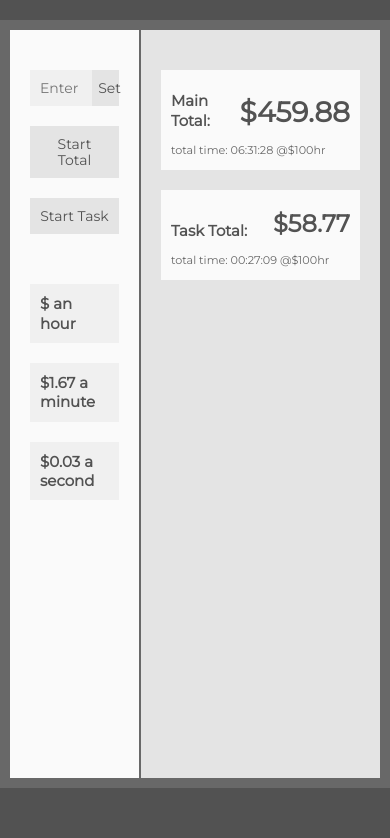
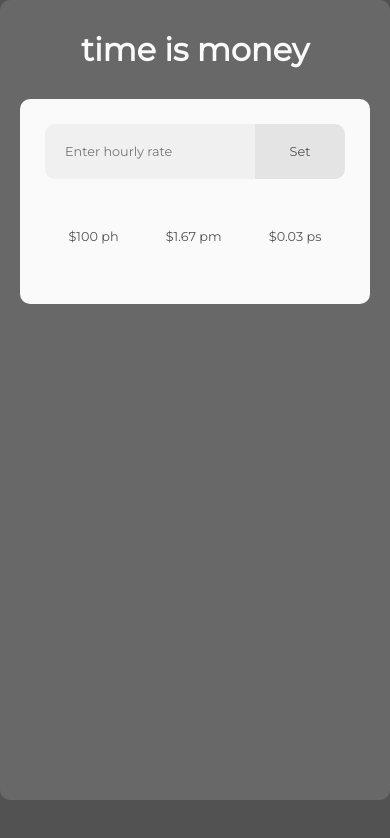
Before and after one commit to caseyharvey/time-is-money, a React (Create React App) app: page / in a window 390 px wide. Shown: the top 838 px of the page. Built offline with nearby package versions, Linux system fonts and the light colour scheme.

Commit message:
add redux-form, refactor code, rebuild css for responsive design

```diff
--- a/package.json
+++ b/package.json
@@ -10,7 +10,8 @@
     "react-dom": "^16.12.0",
     "react-redux": "^7.1.3",
     "react-scripts": "3.3.1",
-    "redux": "^4.0.5"
+    "redux": "^4.0.5",
+    "redux-form": "^8.3.0"
   },
   "scripts": {
     "start": "react-scripts start",
--- a/public/index.html
+++ b/public/index.html
@@ -1,12 +1,9 @@
 <!DOCTYPE html>
 <html lang="en">
   <head>
-    <title>blog app</title>
-    <!-- <link rel="stylesheet" href="style.css" /> -->
-    <link
-      rel="stylesheet"
-      href="https://cdnjs.cloudflare.com/ajax/libs/semantic-ui/2.4.1/semantic.min.css"
-    />
+    <title>tim app</title>
+    <meta charset="UTF-8" />
+    <meta name="viewport" content="width=device-width, initial-scale=1.0" />
     <link
       href="https://fonts.googleapis.com/css?family=Montserrat&display=swap"
       rel="stylesheet"
--- a/src/components/App.css
+++ b/src/components/App.css
@@ -1,3 +1,11 @@
+.responsiveFont, .inputAndStats form input, .inputAndStats form button, .inputAndStats .valueBreakdown {
+  font-size: 0.7em;
+}
+
+.responsiveWidth, .inputAndStats form, .inputAndStats .valueBreakdown {
+  width: 100%;
+}
+
 body {
   margin: 0;
   padding: 0;
@@ -7,145 +15,79 @@ body {
 
 .container {
   margin: auto;
-  padding: 10px;
-  display: -webkit-box;
-  display: -ms-flexbox;
-  display: flex;
-  max-width: 768px;
-  min-height: 768px;
-  margin-top: 20px;
-  -webkit-box-orient: horizontal;
-  -webkit-box-direction: normal;
-      -ms-flex-direction: row;
-          flex-direction: row;
-  background-color: #686868;
-}
-
-.inputs {
-  width: 35%;
   padding: 20px;
   display: -webkit-box;
   display: -ms-flexbox;
   display: flex;
-  padding-top: 40px;
+  min-height: 90vh;
+  max-width: 1024px;
+  border-radius: 10px;
   -webkit-box-orient: vertical;
   -webkit-box-direction: normal;
       -ms-flex-direction: column;
           flex-direction: column;
-  background-color: #fafafa;
+  background-color: #686868;
 }
 
-.inputs .textField {
+.container h1 {
+  color: #fafafa;
+  text-align: center;
+  margin: 10px auto 30px auto;
+}
+
+.inputAndStats {
   width: 100%;
   display: -webkit-box;
   display: -ms-flexbox;
   display: flex;
-  -webkit-box-orient: horizontal;
-  -webkit-box-direction: normal;
-      -ms-flex-direction: row;
-          flex-direction: row;
-  margin-bottom: 20px;
-}
-
-.inputs .textField input {
-  width: 70%;
-  padding: 10px;
-  outline: none;
-  border-style: none;
-  font-family: "Montserrat", sans-serif;
-  background-color: #f0f0f0;
-}
-
-.inputs .textField button {
-  color: #525252;
-  width: 30%;
-  outline: none;
-  border-style: none;
-  font-family: "Montserrat", sans-serif;
-  background-color: #e4e4e4;
-}
-
-.inputs .startStopBtn {
-  display: -webkit-box;
-  display: -ms-flexbox;
-  display: flex;
-  margin-bottom: 30px;
+  padding: 15px;
+  border-radius: 10px;
   -webkit-box-orient: vertical;
   -webkit-box-direction: normal;
       -ms-flex-direction: column;
           flex-direction: column;
+  -webkit-box-sizing: border-box;
+          box-sizing: border-box;
+  background-color: #fafafa;
 }
 
-.inputs .startStopBtn button {
+.inputAndStats form {
+  margin: auto;
+  max-width: 520px;
+}
+
+.inputAndStats form input {
+  width: 70%;
+  outline: none;
   color: #525252;
+  padding: 20px;
+  border-style: none;
+  font-family: "Montserrat", sans-serif;
+  -webkit-box-sizing: border-box;
+          box-sizing: border-box;
+  background-color: #f0f0f0;
+  border-radius: 10px 0 0 10px;
+}
+
+.inputAndStats form button {
+  width: 30%;
   outline: none;
-  padding: 10px;
+  color: #525252;
+  padding: 20px;
   border-style: none;
-  margin-bottom: 20px;
+  -webkit-box-sizing: border-box;
+          box-sizing: border-box;
   font-family: "Montserrat", sans-serif;
   background-color: #e4e4e4;
+  border-radius: 0 10px 10px 0;
 }
 
-.inputs h4 {
-  padding: 10px;
-  color: #525252;
-  margin: 0 0 20px 0;
-  font-family: "Montserrat", sans-serif;
-  background-color: #f0f0f0;
-}
-
-.totals {
-  width: 65%;
+.inputAndStats .valueBreakdown {
   display: -webkit-box;
   display: -ms-flexbox;
   display: flex;
-  padding: 20px;
-  margin-left: 2px;
-  padding-top: 40px;
-  -webkit-box-orient: vertical;
-  -webkit-box-direction: normal;
-      -ms-flex-direction: column;
-          flex-direction: column;
-  background-color: #e4e4e4;
-}
-
-.totals .mainRunningTotal {
-  padding: 10px;
-  display: -webkit-box;
-  display: -ms-flexbox;
-  display: flex;
-  min-height: 70px;
-  -webkit-box-orient: horizontal;
-  -webkit-box-direction: normal;
-      -ms-flex-direction: row;
-          flex-direction: row;
-  -webkit-box-align: center;
-      -ms-flex-align: center;
-          align-items: center;
-  -webkit-box-align: end;
-      -ms-flex-align: end;
-          align-items: flex-end;
-  background-color: #fafafa;
-  -webkit-box-pack: justify;
-      -ms-flex-pack: justify;
-          justify-content: space-between;
-}
-
-.totals .mainRunningTotal h4,
-.totals .mainRunningTotal h2,
-.totals .mainRunningTotal h1 {
-  margin: 0;
   color: #525252;
-  font-family: "Montserrat", sans-serif;
-}
-
-.totals .taskRunningTotal {
-  padding: 10px;
-  display: -webkit-box;
-  display: -ms-flexbox;
-  display: flex;
-  min-height: 60px;
-  margin-top: 20px;
+  max-width: 520px;
   -webkit-box-align: center;
       -ms-flex-align: center;
           align-items: center;
@@ -153,28 +95,54 @@ body {
   -webkit-box-direction: normal;
       -ms-flex-direction: row;
           flex-direction: row;
-  -webkit-box-align: end;
-      -ms-flex-align: end;
-          align-items: flex-end;
+  -webkit-box-sizing: border-box;
+          box-sizing: border-box;
   background-color: #fafafa;
-  -webkit-box-pack: justify;
-      -ms-flex-pack: justify;
-          justify-content: space-between;
+  margin: 50px auto 35px auto;
+  -ms-flex-pack: distribute;
+      justify-content: space-around;
 }
 
-.totals .taskRunningTotal h4,
-.totals .taskRunningTotal h2,
-.totals .taskRunningTotal h1 {
-  margin: 0;
-  color: #525252;
-  font-family: "Montserrat", sans-serif;
+@media (min-width: 360px) {
+  .responsiveFont, .inputAndStats form input, .inputAndStats form button, .inputAndStats .valueBreakdown {
+    font-size: 0.8em;
+  }
 }
 
-.totalsDetail {
-  width: 100%;
-  color: #686868;
-  font-size: 0.8em;
-  padding: 0 0 10px 10px;
-  background-color: #fafafa;
+@media (min-width: 375px) {
+  .inputAndStats {
+    padding: 25px;
+  }
+  .valueBreakdown {
+    margin: 50px 0 25px 0;
+  }
+}
+
+@media (min-width: 425px) {
+  .responsiveFont, .inputAndStats form input, .inputAndStats form button, .inputAndStats .valueBreakdown {
+    font-size: 1em;
+  }
+  .inputAndStats form input {
+    padding: 20px;
+  }
+  .inputAndStats form button {
+    padding: 20px;
+  }
+}
+
+@media (min-width: 800px) {
+  .responsiveWidth, .inputAndStats form, .inputAndStats .valueBreakdown {
+    width: 50%;
+  }
+  .inputAndStats {
+    -webkit-box-orient: horizontal;
+    -webkit-box-direction: normal;
+        -ms-flex-direction: row;
+            flex-direction: row;
+    padding: 30px;
+  }
+  .inputAndStats .valueBreakdown {
+    margin: 0;
+  }
 }
 /*# sourceMappingURL=App.css.map */
--- a/src/components/App.js
+++ b/src/components/App.js
@@ -1,17 +1,17 @@
 import React from "react";
-import Inputs from "./Inputs";
-import TotalDisplay from "./TotalDisplay";
+// import TotalDisplay from "./TotalDisplay";
+import HourlyInput from "./HourlyInput";
+import ValueBreakdown from "./ValueBreakdown";
 
 import "./App.css";
 
 const App = () => {
   return (
     <div className="container">
-      <div className="inputs">
-        <Inputs />
-      </div>
-      <div className="totals">
-        <TotalDisplay />
+      <h1>time is money</h1>
+      <div className="inputAndStats">
+        <HourlyInput />
+        <ValueBreakdown />
       </div>
     </div>
   );
--- a/src/components/App.scss
+++ b/src/components/App.scss
@@ -4,6 +4,14 @@ $grey2: rgb(104, 104, 104);
 $grey3: rgb(228, 228, 228);
 $grey4: rgb(240, 240, 240);
 $light: rgb(250, 250, 250);
+
+.responsiveFont {
+  font-size: 0.7em;
+}
+
+.responsiveWidth {
+  width: 100%;
+}
 
 body {
   margin: 0;
@@ -14,126 +22,123 @@ body {
 
 .container {
   margin: auto;
-  padding: 10px;
+  padding: 20px;
   display: flex;
-  max-width: 768px;
-  min-height: 768px;
-  margin-top: 20px;
-  flex-direction: row;
+  min-height: 90vh;
+  max-width: 1024px;
+  border-radius: 10px;
+  flex-direction: column;
   background-color: $grey2;
+
+  h1 {
+    color: $light;
+    text-align: center;
+    margin: 10px auto 30px auto;
+  }
 }
 
-.inputs {
-  width: 35%;
-  padding: 20px;
+.inputAndStats {
+  width: 100%;
   display: flex;
-  padding-top: 40px;
+  padding: 15px;
+  border-radius: 10px;
   flex-direction: column;
+  box-sizing: border-box;
   background-color: $light;
 
-  .textField {
-    width: 100%;
-    display: flex;
-    flex-direction: row;
-    margin-bottom: 20px;
+  form {
+    margin: auto;
+    max-width: 520px;
+    @extend .responsiveWidth;
 
     input {
       width: 70%;
-      padding: 10px;
       outline: none;
+      color: $grey1;
+      padding: 20px;
       border-style: none;
       font-family: $mainFont;
+      box-sizing: border-box;
       background-color: $grey4;
+      border-radius: 10px 0 0 10px;
+      @extend .responsiveFont;
     }
 
     button {
-      color: $grey1;
       width: 30%;
       outline: none;
+      color: $grey1;
+      padding: 20px;
       border-style: none;
+      box-sizing: border-box;
       font-family: $mainFont;
       background-color: $grey3;
+      border-radius: 0 10px 10px 0;
+      @extend .responsiveFont;
     }
   }
 
-  .startStopBtn {
+  .valueBreakdown {
     display: flex;
-    margin-bottom: 30px;
-    flex-direction: column;
-
-    button {
-      color: $grey1;
-      outline: none;
-      padding: 10px;
-      border-style: none;
-      margin-bottom: 20px;
-      font-family: $mainFont;
-      background-color: $grey3;
-    }
-  }
-
-  h4 {
-    padding: 10px;
     color: $grey1;
-    margin: 0 0 20px 0;
-    font-family: $mainFont;
-    background-color: $grey4;
+    max-width: 520px;
+    align-items: center;
+    flex-direction: row;
+    box-sizing: border-box;
+    background-color: $light;
+    margin: 50px auto 35px auto;
+    justify-content: space-around;
+    @extend .responsiveWidth;
+    @extend .responsiveFont;
   }
 }
 
-.totals {
-  width: 65%;
-  display: flex;
-  padding: 20px;
-  margin-left: 2px;
-  padding-top: 40px;
-  flex-direction: column;
-  background-color: $grey3;
-
-  .mainRunningTotal {
-    padding: 10px;
-    display: flex;
-    min-height: 70px;
-    flex-direction: row;
-    align-items: center;
-    align-items: flex-end;
-    background-color: $light;
-    justify-content: space-between;
-
-    h4,
-    h2,
-    h1 {
-      margin: 0;
-      color: $grey1;
-      font-family: $mainFont;
-    }
+@media (min-width: 360px) {
+  .responsiveFont {
+    font-size: 0.8em;
   }
-
-  .taskRunningTotal {
-    padding: 10px;
-    display: flex;
-    min-height: 60px;
-    margin-top: 20px;
-    align-items: center;
-    flex-direction: row;
-    align-items: flex-end;
-    background-color: $light;
-    justify-content: space-between;
-
-    h4,
-    h2,
-    h1 {
-      margin: 0;
-      color: $grey1;
-      font-family: $mainFont;
+}
+@media (min-width: 375px) {
+  .inputAndStats {
+    padding: 25px;
+  }
+  .valueBreakdown {
+    margin: 50px 0 25px 0;
+  }
+}
+@media (min-width: 425px) {
+  .responsiveFont {
+    font-size: 1em;
+  }
+  .inputAndStats {
+    form {
+      input {
+        padding: 20px;
+      }
+      button {
+        padding: 20px;
+      }
     }
   }
 }
 
-.totalsDetail {
-  width: 100%;
-  color: $grey2;
-  font-size: 0.8em;
-  padding: 0 0 10px 10px;
-  background-color: $light;
+@media (min-width: 800px) {
+  .responsiveWidth {
+    width: 50%;
+  }
+
+  .inputAndStats {
+    flex-direction: row;
+    padding: 30px;
+
+    .valueBreakdown {
+      margin: 0;
+    }
+  }
 }
+
+// @media (min-width: 1024px) {
+//   .responsiveFont {
+//     font-size: 1.3em;
+//   }
+// }
--- /dev/null
+++ b/src/components/HourlyInput.js
@@ -0,0 +1,73 @@
+import React from "react";
+import { Field, reduxForm } from "redux-form";
+
+class HourlyInput extends React.Component {
+  renderInput = ({ input }) => {
+    return (
+      <input {...input} autoComplete="off" placeholder="Enter hourly rate" />
+    );
+  };
+
+  onSubmit(formValues) {
+    console.log(formValues);
+  }
+
+  render() {
+    return (
+      <form onSubmit={this.props.handleSubmit(this.onSubmit)}>
+        <Field name="inputHourlyRate" component={this.renderInput} />
+        <button onClick={this.onSubmit}>Set</button>
+      </form>
+    );
+  }
+}
+
+export default reduxForm({
+  form: "HourlyInput"
+})(HourlyInput);
+
+// class Inputs extends React.Component {
+//   constructor(props) {
+//     super(props);
+//     this.state = { inputField: "" };
+//     this.textInput = React.createRef();
+//   }
+
+//   handleChange = event => {
+//     this.setState({ inputField: parseInt(event.target.value) });
+//   };
+
+//   setHourlyRate = e => {
+//     e.preventDefault();
+//     this.props.setHourly(this.state.inputField);
+//     this.textInput.current.value = "";
+//   };
+
+//   render() {
+//     return (
+//       <div>
+//         <div className="textField">
+//           <input
+//             ref={this.textInput}
+//             onChange={this.handleChange}
+//             value={this.state.textField}
+//             type="text"
+//             placeholder="Enter hourly rate"
+//           />
+//           <button onClick={this.setHourlyRate}>Set</button>
+//         </div>
+//         <div className="startStopBtn">
+//           <button>Start Total</button>
+//           <button>Start Task</button>
+//           <h4>${this.props.hourlyRate} an hour</h4>
+//         </div>
+//       </div>
+//     );
+//   }
+// }
+
+// const mapStateToProps = state => {
+//   return { hourlyRate: state.hourlyRate };
+// };
+
+// export default connect(mapStateToProps, { setHourly })(Inputs);
--- a/src/components/Inputs.js
+++ /dev/null
@@ -1,51 +0,0 @@
-import React from "react";
-import { connect } from "react-redux";
-import { setHourly } from "../actions";
-
-class Inputs extends React.Component {
-  constructor(props) {
-    super(props);
-    this.state = { inputField: "" };
-    this.textInput = React.createRef();
-  }
-
-  handleChange = event => {
-    this.setState({ inputField: parseInt(event.target.value) });
-  };
-
-  setHourlyRate = e => {
-    e.preventDefault();
-    this.props.setHourly(this.state.inputField);
-    this.textInput.current.value = "";
-  };
-
-  render() {
-    return (
-      <div>
-        <div className="textField">
-          <input
-            ref={this.textInput}
-            onChange={this.handleChange}
-            value={this.state.textField}
-            type="text"
-            placeholder="Enter hourly rate"
-          />
-          <button onClick={this.setHourlyRate}>Set</button>
-        </div>
-        <div className="startStopBtn">
-          <button>Start Total</button>
-          <button>Start Task</button>
-        </div>
-        <h4>${this.props.hourlyRate} an hour</h4>
-        <h4>$1.67 a minute</h4>
-        <h4>$0.03 a second</h4>
-      </div>
-    );
-  }
-}
-
-const mapStateToProps = state => {
-  return { hourlyRate: state.hourlyRate };
-};
-
-export default connect(mapStateToProps, { setHourly })(Inputs);
--- /dev/null
+++ b/src/components/ValueBreakdown.js
@@ -0,0 +1,15 @@
+import React from "react";
+
+class ValueBreakdown extends React.Component {
+  render() {
+    return (
+      <div className="valueBreakdown">
+        <div className="valueItem">$100 ph</div>
+        <div className="valueItem">$1.67 pm</div>
+        <div className="valueItem">$0.03 ps</div>
+      </div>
+    );
+  }
+}
+
+export default ValueBreakdown;
--- a/src/index.js
+++ b/src/index.js
@@ -3,9 +3,10 @@ import ReactDOM from "react-dom";
 import App from "./components/App";
 import reducers from "./reducers";
 import { Provider } from "react-redux";
-import { createStore } from "redux";
+import { createStore, compose } from "redux";
 
-const store = createStore(reducers);
+const composeEnhancers = window.__REDUX_DEVTOOLS_EXTENSION_COMPOSE__ || compose;
+const store = createStore(reducers, composeEnhancers());
 
 ReactDOM.render(
   <Provider store={store}>
```
Also changed, not shown: 2 other files (tests, documents, lock files or other folders).
